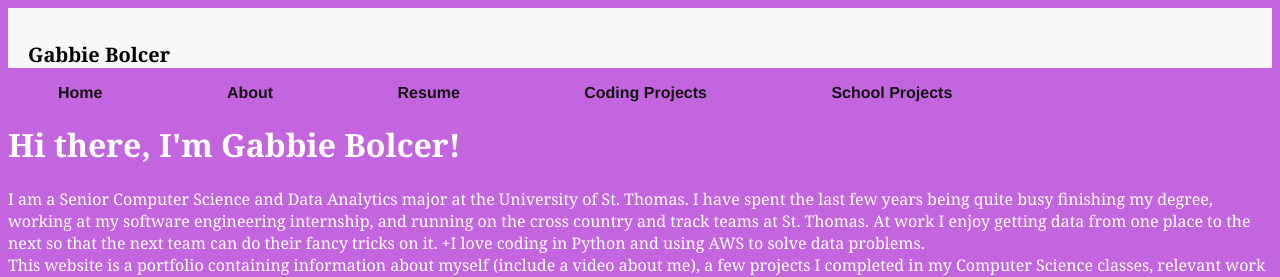
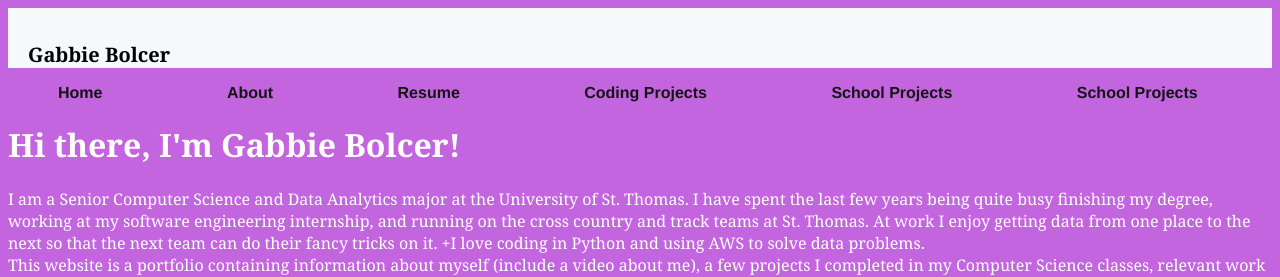
Before and after one commit to gabbiebolcer/gabbiebolcer.github.io, a Jekyll site: the page built from index.html, in a window 1280 px wide. Shown: the top 277 px of the page. Built offline with Jekyll 4.4.1, drawn with Linux system fonts in a browser that asks for light colours.

Commit message:
add  portfolio reflection tab

```diff
--- a/_layouts/default.html
+++ b/_layouts/default.html
@@ -16,6 +16,7 @@
 	        		<li><a href="/resume">Resume</a></li>
 				<li><a href="/coding projects">Coding Projects</a></li>
 				<li><a href="/school projects">School Projects</a></li>
+				<li><a href="/portfolio reflection">School Projects</a></li>
 	    		</ul>
 			</nav>
 			<div class="container">
```
